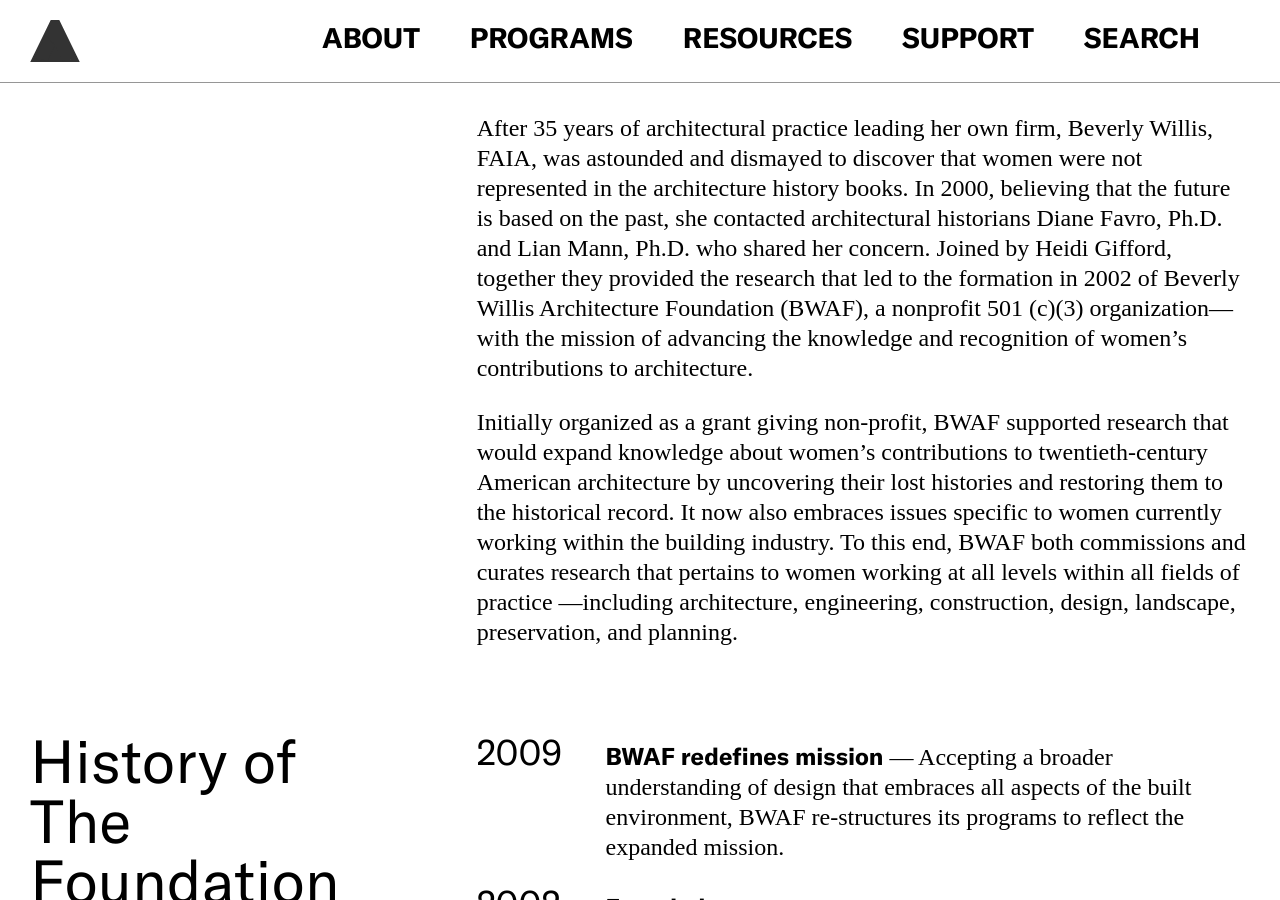
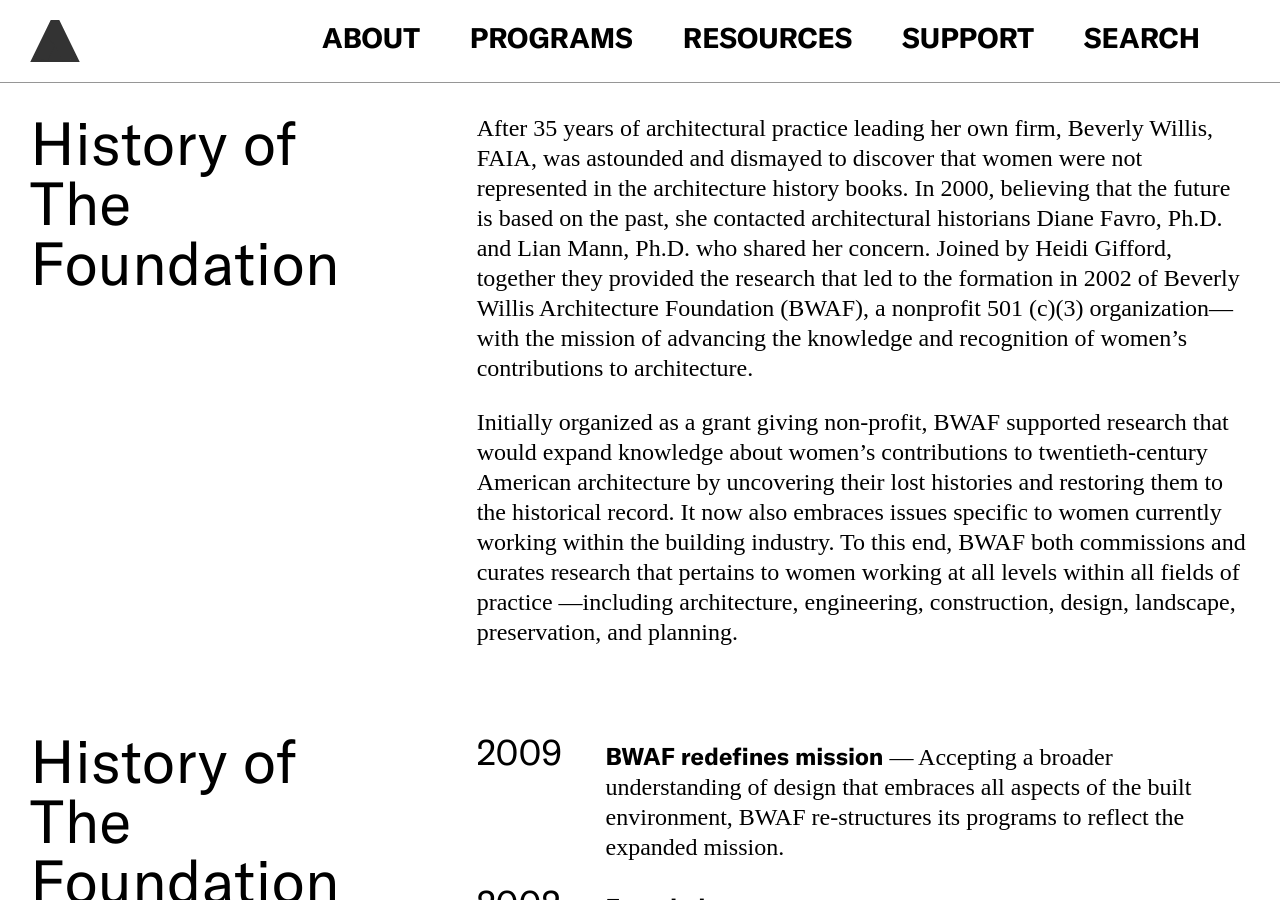
Before and after one commit to jengalas/bwaf-bbw, a Jekyll site: the page built from about/history.html, in a window 1280 px wide and 900 px high. Built offline with Jekyll 4.4.1, drawn with Linux system fonts in a browser that asks for light colours; some web fonts are replaced.

Commit message:
Update from Forestry.io Aislinn McNamara updated about/history.html

```diff
--- a/about/history.html
+++ b/about/history.html
@@ -10,6 +10,9 @@
     After 35 years of architectural practice leading her own firm, Beverly Willis, FAIA, was astounded and dismayed to discover that women were not represented in the architecture history books. In 2000, believing that the future is based on the past, she contacted architectural historians Diane Favro, Ph.D. and Lian Mann, Ph.D. who shared her concern. Joined by Heidi Gifford, together they provided the research that led to the formation in 2002 of Beverly Willis Architecture Foundation (BWAF), a nonprofit 501 (c)(3) organization—with the mission of advancing the knowledge and recognition of women’s contributions to architecture.
 
     Initially organized as a grant giving non-profit, BWAF supported research that would expand knowledge about women’s contributions to twentieth-century American architecture by uncovering their lost histories and restoring them to the historical record. It now also embraces issues specific to women currently working within the building industry. To this end, BWAF both commissions and curates research that pertains to women working at all levels within all fields of practice —including architecture, engineering, construction, design, landscape, preservation, and planning.
+  lefthand_text:
+    header_type: Large Header
+    text: History of The Foundation
 - template: timeline-block
   include_left-hand_column_text_: true
   lefthand_text:
```
